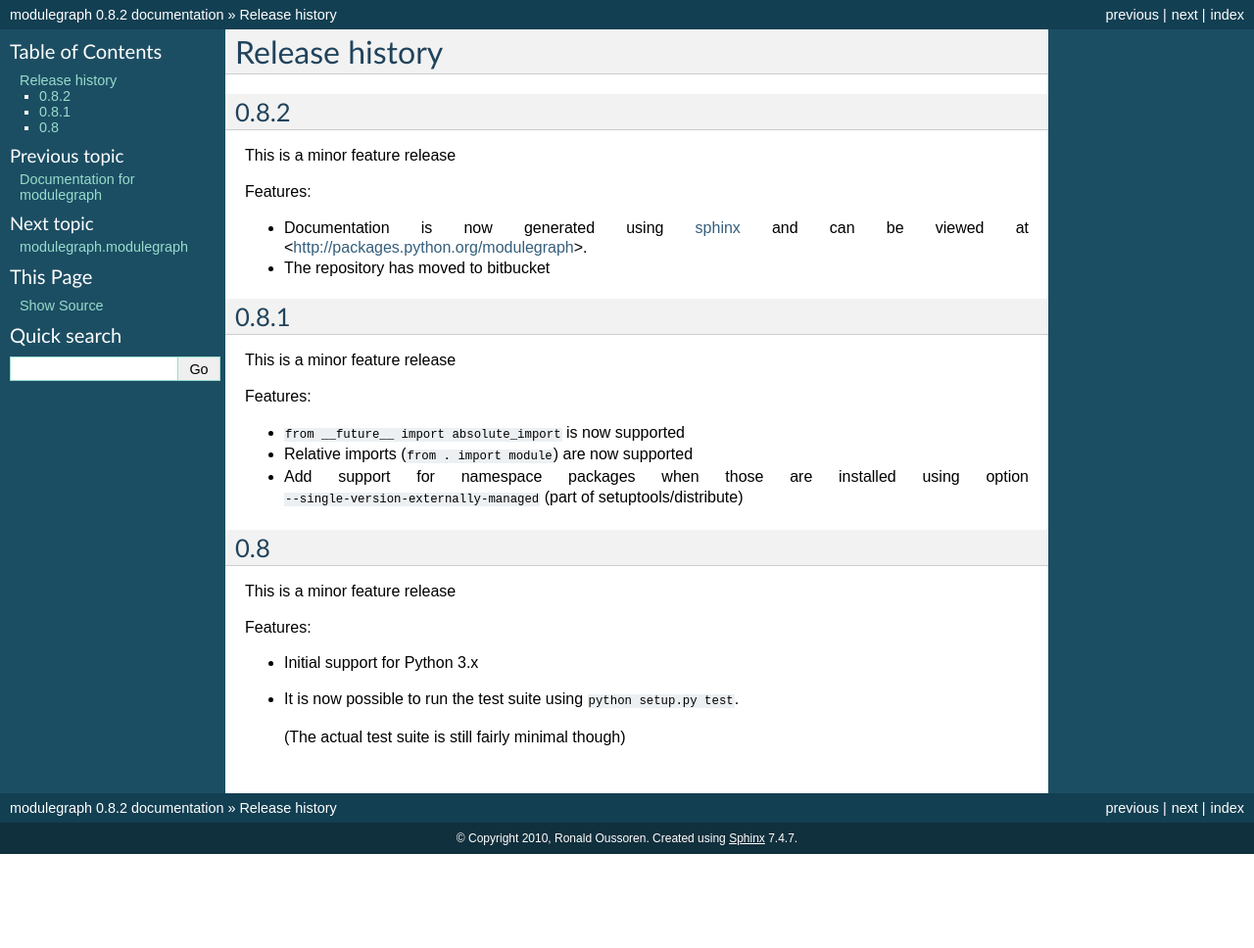
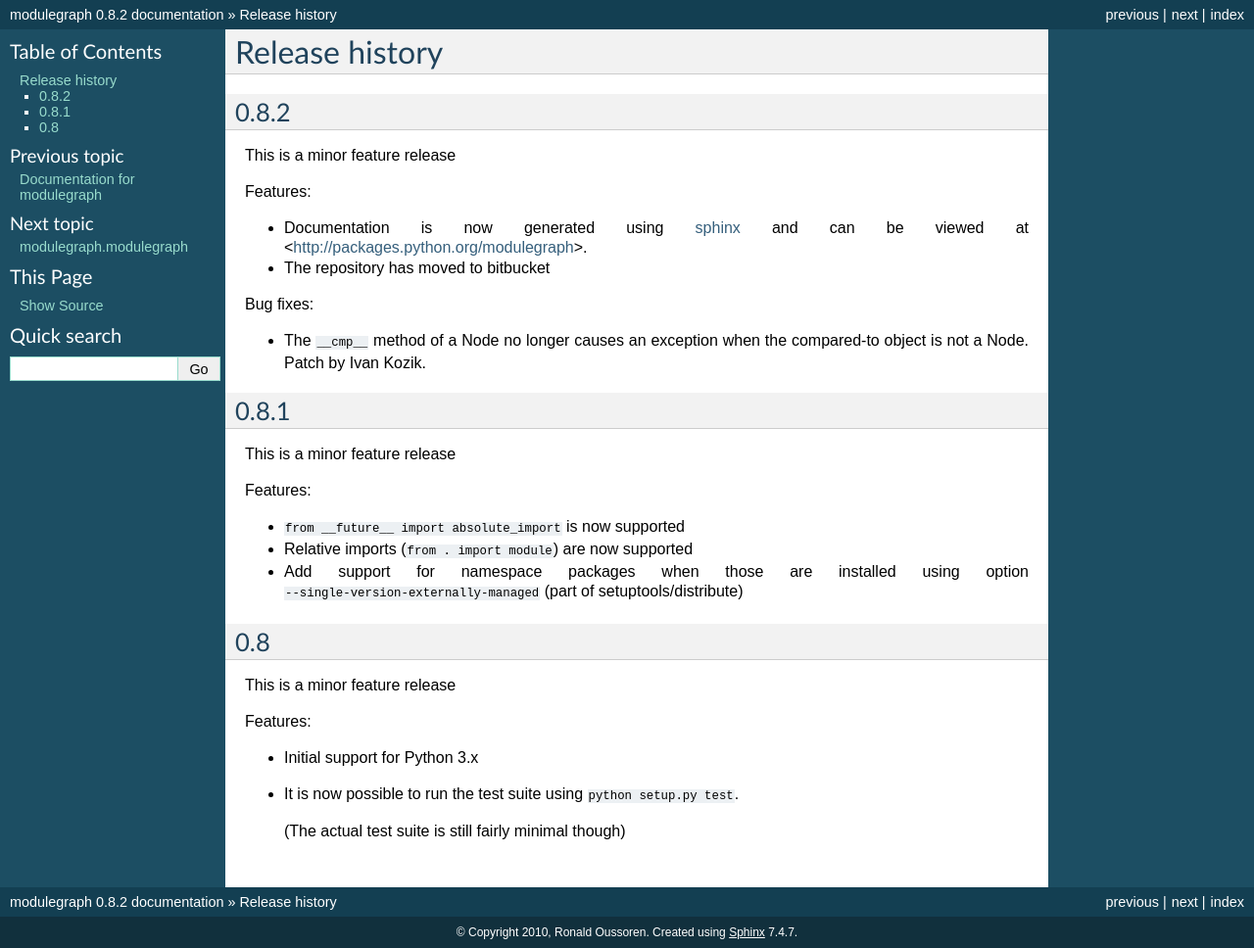
Before and after one commit to ronaldoussoren/modulegraph, a Sphinx documentation site: the page built from doc/changelog.rst, in a window 1280 px wide. Shown: the whole page at 98% size. Built offline with Sphinx 7.4.7, drawn with Linux system fonts in a browser that asks for light colours; pages that are not in the unit, such as notebooks, are missing from menus; before the commit the page ends 900 px from its top, so only the background shows below that.

Commit message:
Minor documentation updates.

```diff
--- a/doc/changelog.rst
+++ b/doc/changelog.rst
@@ -6,12 +6,19 @@ Release history
 
 This is a minor feature release
 
+
 Features:
 
 - Documentation is now generated using `sphinx <http://pypi.python.org/pypi/sphinx>`_
   and can be viewed at <http://packages.python.org/modulegraph>.
 
 - The repository has moved to bitbucket
+
+
+Bug fixes:
+
+- The ``__cmp__`` method of a Node no longer causes an exception
+  when the compared-to object is not a Node. Patch by Ivan Kozik.
 
 
 0.8.1
```
Also changed, not shown: doc/conf.py (+7 -7 lines).
